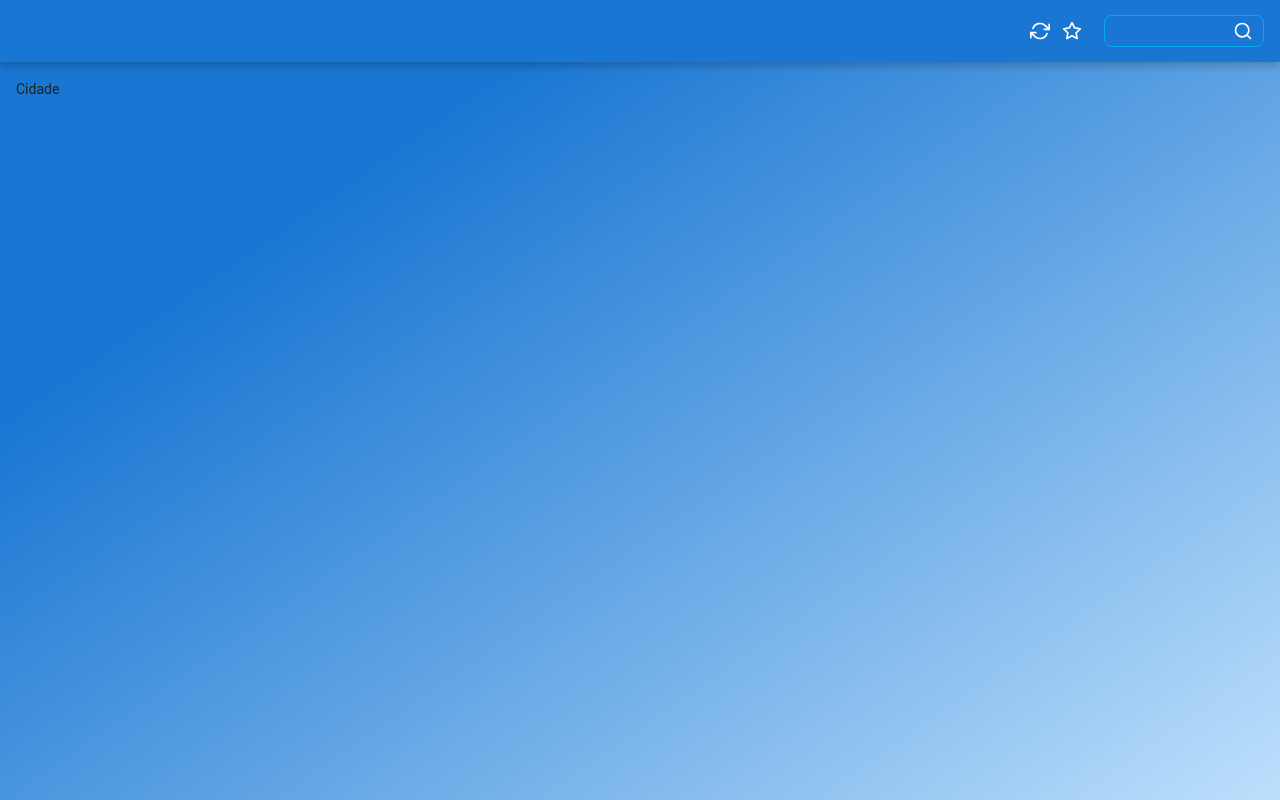
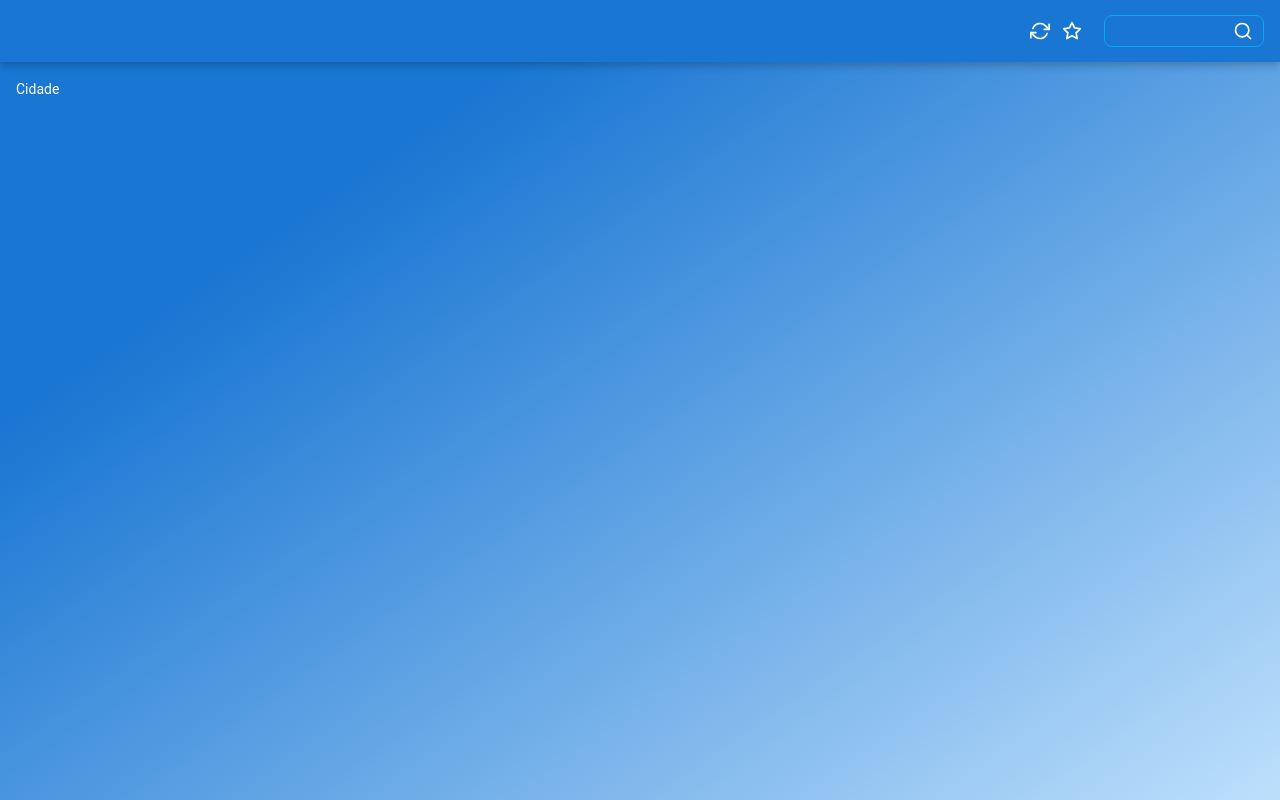
Before and after one commit to mourabraz/weather-app, a React (Create React App) app: page / in a window 1280 px wide. Built offline with nearby package versions, Linux system fonts and the light colour scheme.

Commit message:
ch primary text color

```diff
--- a/src/styles/colors.ts
+++ b/src/styles/colors.ts
@@ -5,7 +5,7 @@ export enum Colors {
   primaryDark = '#1976D2',
 
   textIcons = '#FFFFFF',
-  primaryText = '#212121',
+  primaryText = '#FAFAFA',
   secondaryText = '#757575',
 
   accent = '#03A9F4',
```
